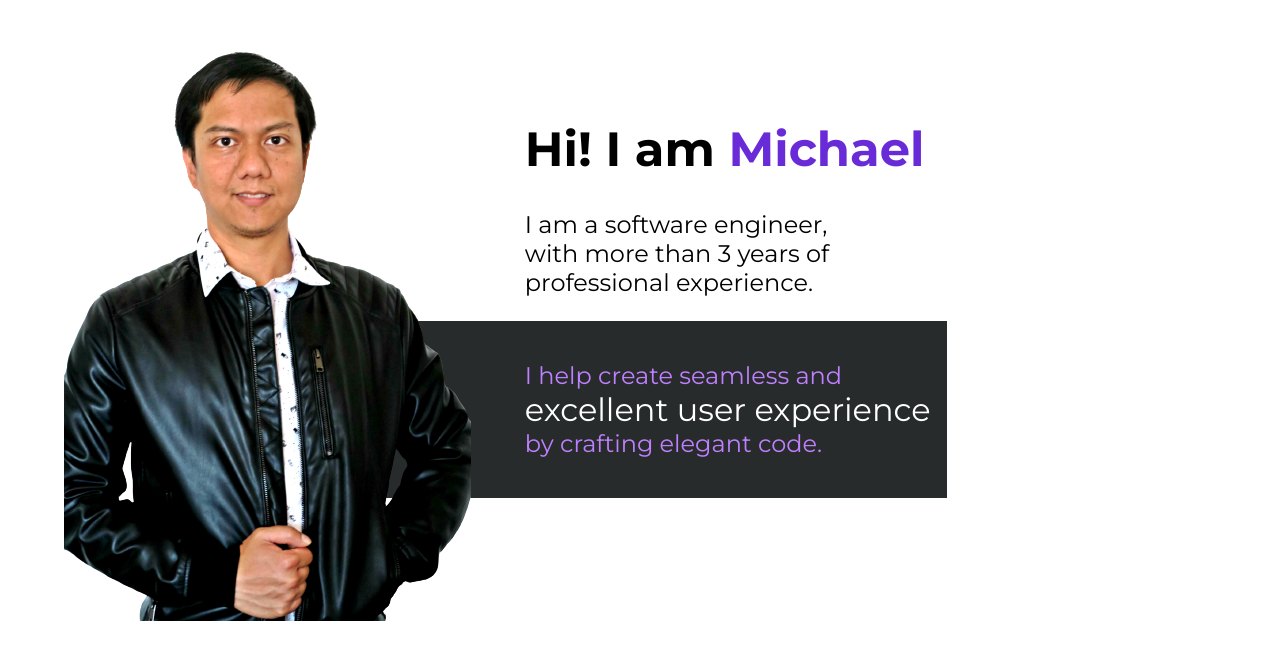
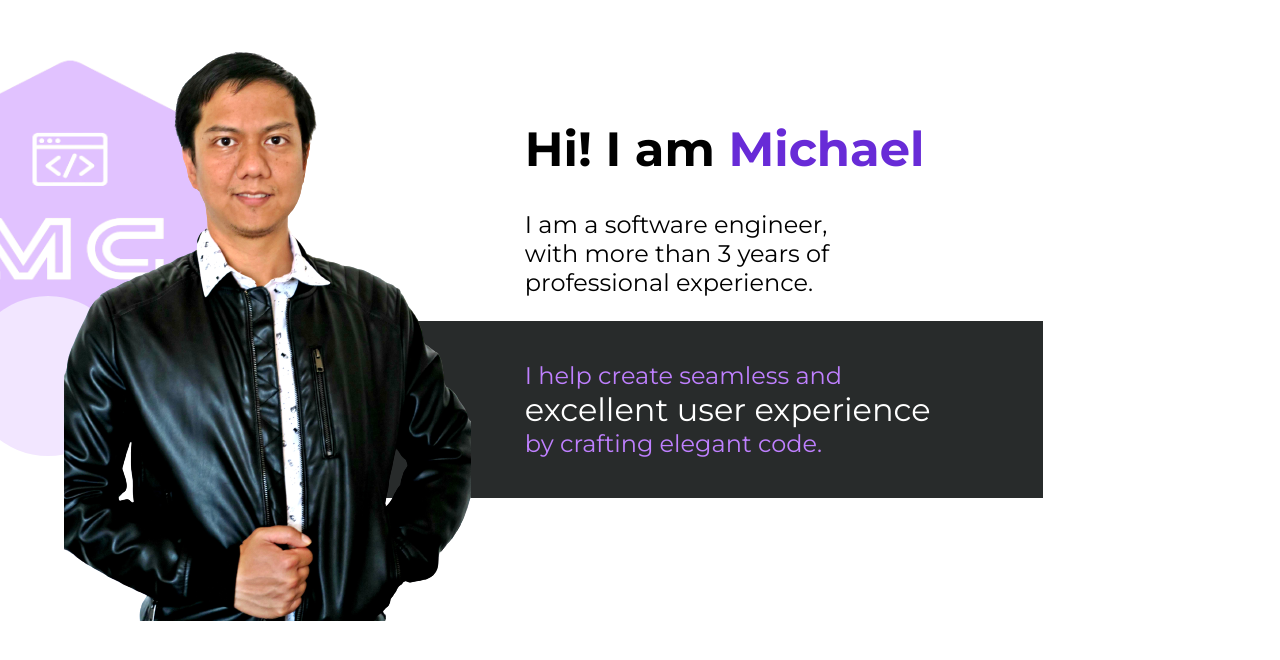
Before and after one commit to mikel-js/portfolio, a Next.js app: page / in a window 1280 px wide. Shown: the top 660 px of the page. Built offline with nearby package versions, Linux system fonts and the light colour scheme.

Commit message:
Add profile contents

```diff
--- a/src/app/Profile.tsx
+++ b/src/app/Profile.tsx
@@ -8,6 +8,7 @@ const StyledProfile = styled.div`
   justify-content: center;
   margin: 0 auto;
   max-width: 72rem;
+  position: relative;
 
   h3 {
     font-weight: 400;
@@ -15,7 +16,7 @@ const StyledProfile = styled.div`
 `;
 const ImageContainer = styled.div`
   flex: 1;
-  z-index: 2;
+  z-index: 3;
 `;
 
 const StyledText = styled.div`
@@ -33,6 +34,7 @@ const StyledBox = styled.div`
   position: absolute;
   left: -15rem;
   padding-left: 15rem;
+  padding-right: 7rem;
 `;
 
 const StyledName = styled.span`
@@ -41,6 +43,22 @@ const StyledName = styled.span`
 const StyledUX = styled.span`
   color: ${COLORS.primaryDark};
   font-size: 2rem;
+`;
+
+const StyledLogo = styled.div`
+  position: absolute;
+  top: 3rem;
+  left: -9rem;
+  opacity: 0.3;
+`;
+const StyledCircle = styled.div`
+  position: absolute;
+  top: 18rem;
+  left: -6rem;
+  height: 10rem;
+  width: 10rem;
+  background-color: ${COLORS.purple2};
+  border-radius: 50%;
 `;
 
 const Profile = () => {
@@ -76,6 +94,15 @@ const Profile = () => {
           </h3>
         </StyledBox>
       </StyledText>
+      <StyledLogo>
+        <Image
+          alt='logo'
+          width='300'
+          height='300'
+          src='/assets/logo-light.png'
+        />
+      </StyledLogo>
+      <StyledCircle />
     </StyledProfile>
   );
 };
--- a/src/constants/colors.js
+++ b/src/constants/colors.js
@@ -5,4 +5,5 @@ export const COLORS = {
   secondaryDark: '#5f43b2',
   black1: '#282b2b',
   purple1: '#bf80ff',
+  purple2: '#f2e6ff',
 };
```
